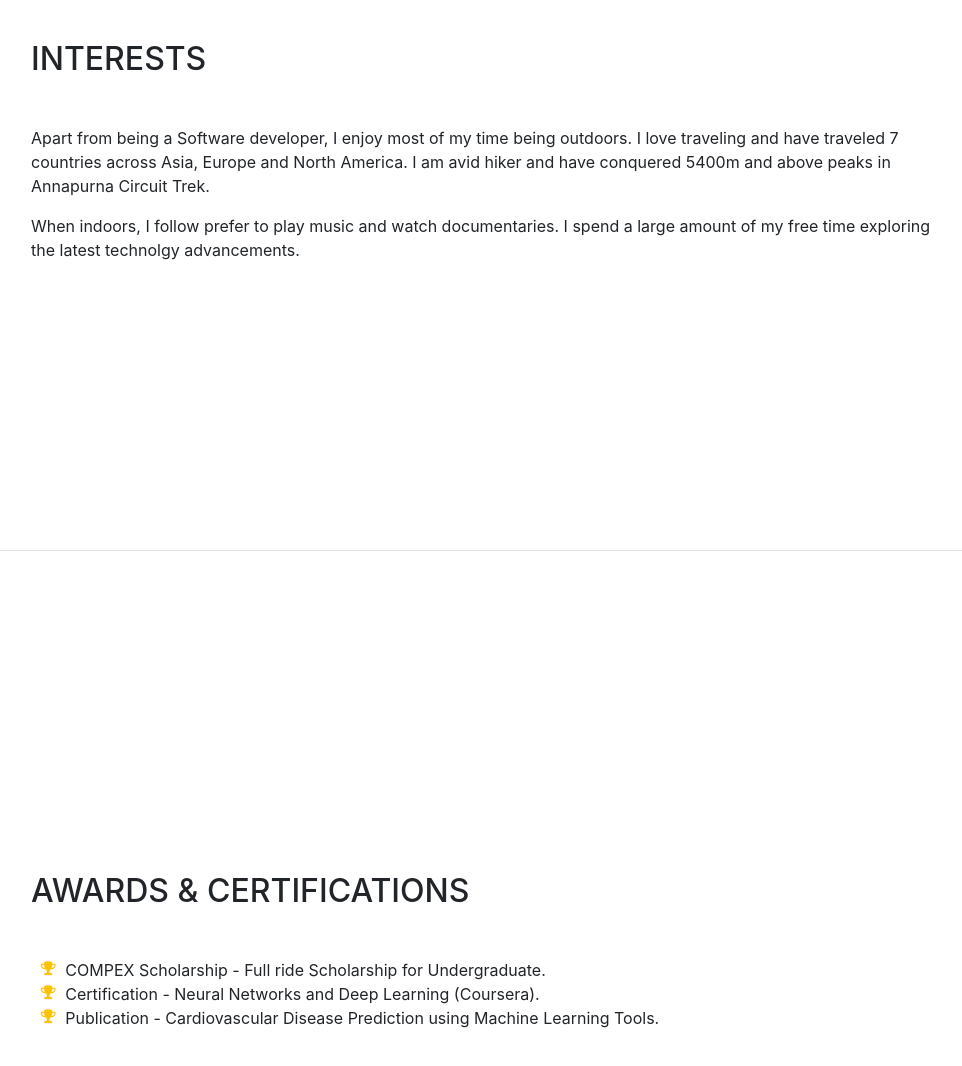
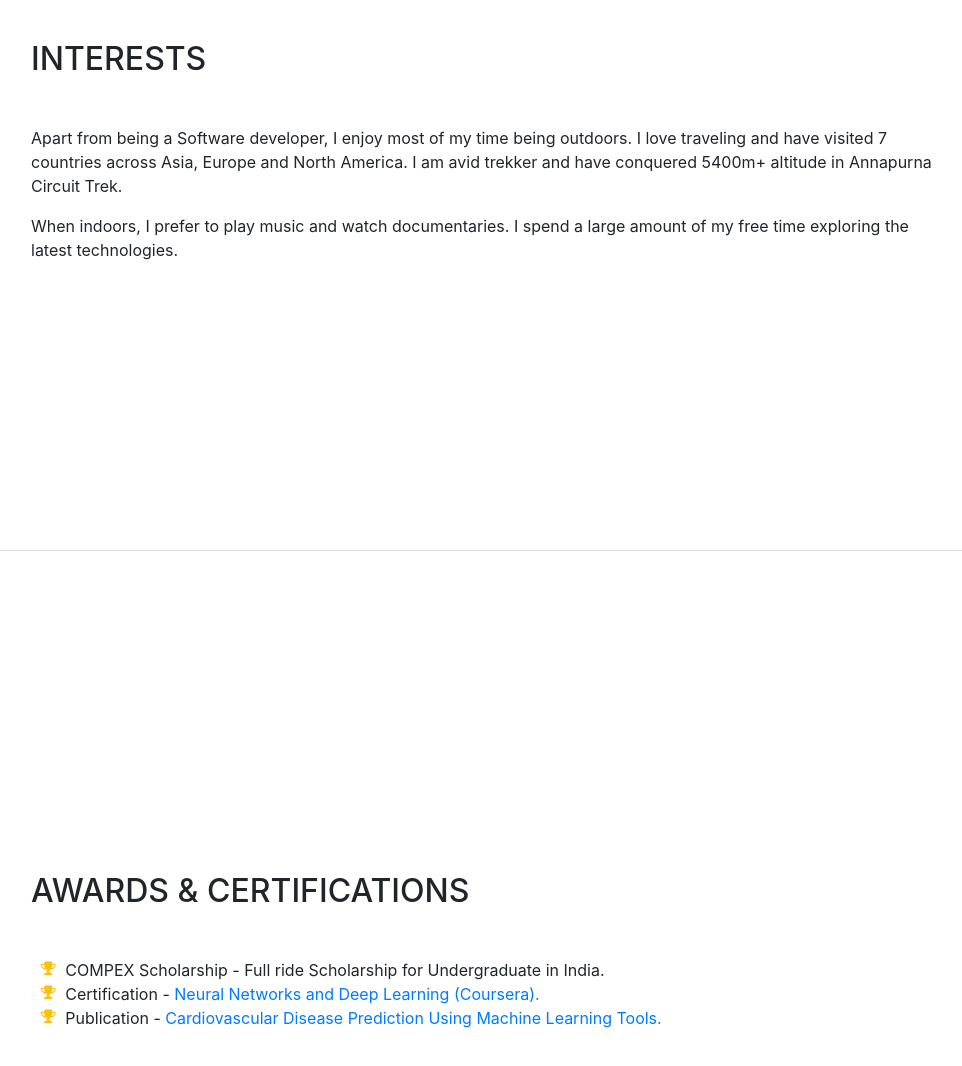
Before and after one commit to rahulgyawali/portfolio, a website with bundled scripts: page index.html in a window 1280 px wide. Shown: the part 3820-4886 px from the top of the page, without its empty margins (289-1251 px from the left). Built offline with nearby package versions, Linux system fonts and the light colour scheme; a web font is replaced by a local one.

Commit message:
"grammar fix and hyperlink addition"

```diff
--- a/index.html
+++ b/index.html
@@ -249,8 +249,8 @@
       <section class="resume-section p-3 p-lg-5 d-flex flex-column" id="interests">
         <div class="my-auto">
           <h2 class="mb-5">Interests</h2>
-          <p>Apart from being a Software developer, I enjoy most of my time being outdoors. I love traveling and have traveled 7 countries across Asia, Europe and North America. I am avid hiker and have conquered 5400m and above peaks in Annapurna Circuit Trek.</p>
-          <p class="mb-0">When indoors, I follow prefer to play music and watch documentaries. I spend a large amount of my free time exploring the latest technolgy advancements.</p>
+          <p>Apart from being a Software developer, I enjoy most of my time being outdoors. I love traveling and have visited 7 countries across Asia, Europe and North America. I am avid trekker and have conquered 5400m+ altitude in Annapurna Circuit Trek.</p>
+          <p class="mb-0">When indoors, I prefer to play music and watch documentaries. I spend a large amount of my free time exploring the latest technologies.</p>
         </div>
       </section>
 
@@ -260,13 +260,13 @@
           <ul class="fa-ul mb-0">
             <li>
               <i class="fa-li fa fa-trophy text-warning"></i>
-              COMPEX Scholarship - Full ride Scholarship for Undergraduate.</li>
+              COMPEX Scholarship - Full ride Scholarship for Undergraduate in India.</li>
             <li>
               <i class="fa-li fa fa-trophy text-warning"></i>
-              Certification - Neural Networks and Deep Learning (Coursera).</li>
+              Certification - <a href="https://www.coursera.org/account/accomplishments/verify/59X6VVHZJD4Y">Neural Networks and Deep Learning (Coursera).</a></li>
             <li>
               <i class="fa-li fa fa-trophy text-warning"></i>
-              Publication - Cardiovascular Disease Prediction using Machine Learning Tools.</li>
+              Publication - <a href="https://link.springer.com/chapter/10.1007/978-981-15-1366-4_35">Cardiovascular Disease Prediction Using Machine Learning Tools.</a></li>
           </ul>
         </div>
       </section>
```
